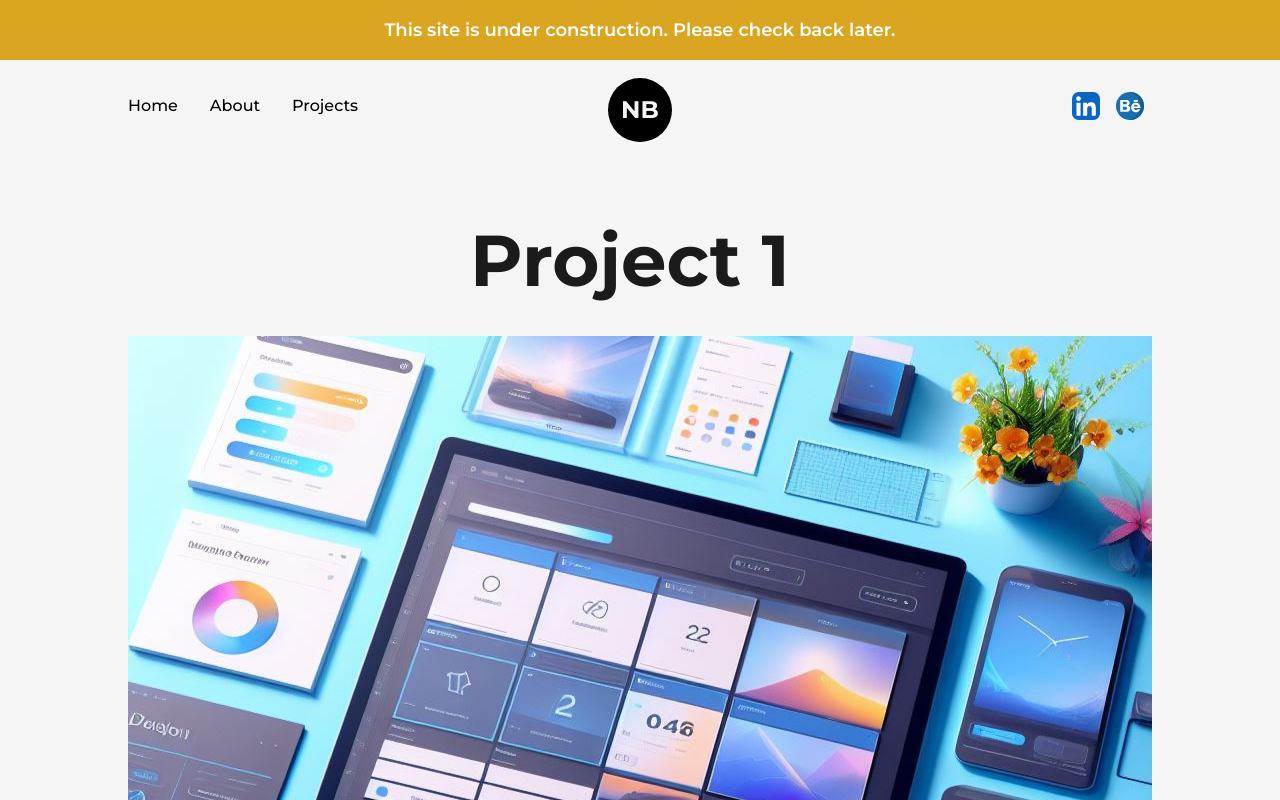
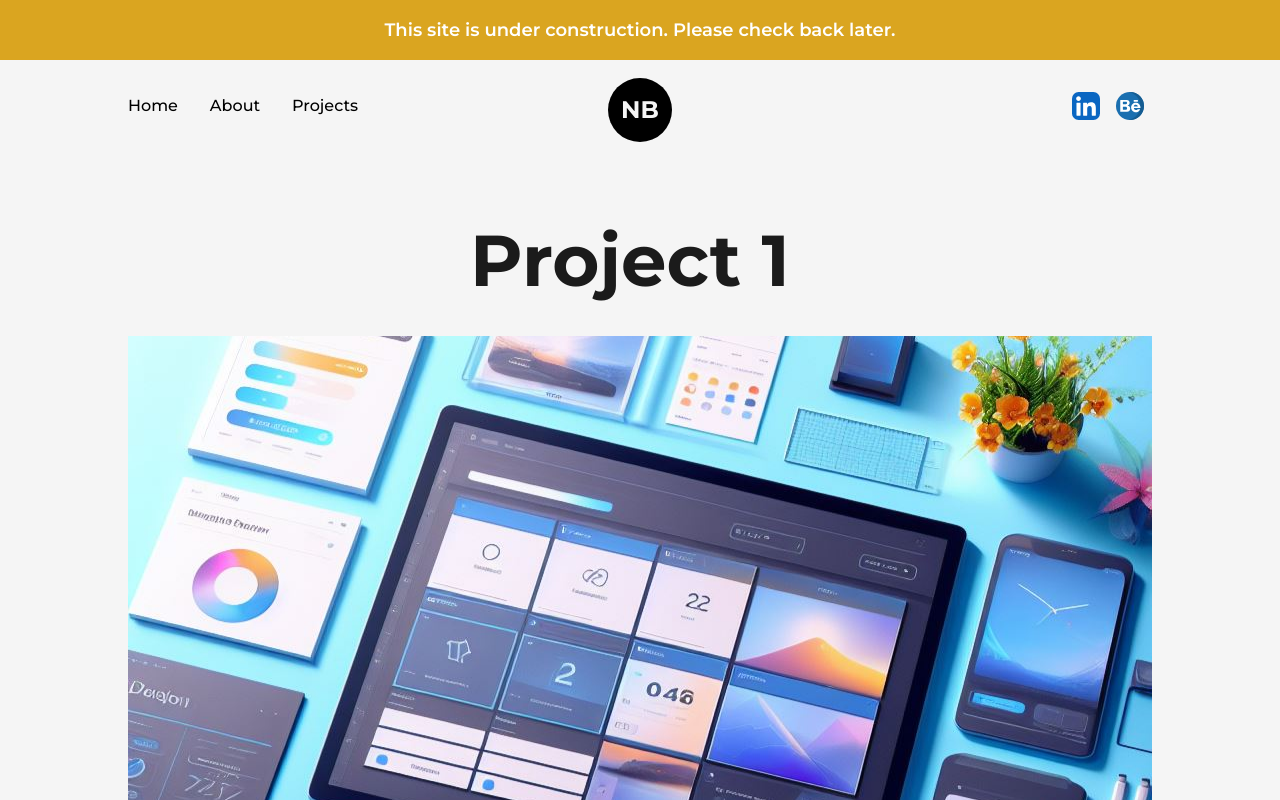
Before and after one commit to natalia-belei/natalia-belei.github.io, a Next.js app in the folder reactportfolio/: page /projects/1 in a window 1280 px wide. Shown: the top 800 px of the page. Built offline with nearby package versions, Linux system fonts and the light colour scheme.

Commit message:
Correct parallax offset for project detail page

```diff
--- a/reactportfolio/src/pages/projects/[id]/index.js
+++ b/reactportfolio/src/pages/projects/[id]/index.js
@@ -29,7 +29,7 @@ const Index = ({ project }) => {
 
                             <div className="w-full overflow-hidden h-[600px]
                                  xl:h-[500px] lg:h-[400px] md:h-[300px] sm:h-[265px] xs:h-[230px]">
-                                <Parallax offset={150}>
+                                <Parallax offset={100}>
                                     <div className="w-full pt-[100%]">
                                         <Image src={project.image} alt={project.title} fill="responsive" style={{ objectFit: 'cover' }}
                                             priority={true}
```
